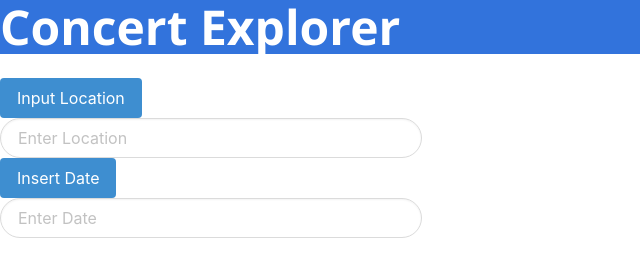
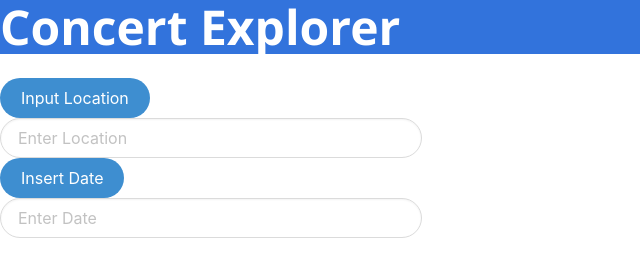
Before and after one commit to samschool789/sporting-events, a plain HTML site: page assets/index.html in a window 1280 px wide. Shown: the full height of the page, 0-640 px from the left. Drawn offline with nearby package versions, Linux system fonts and the light colour scheme.

Commit message:
Altered buttons to be rounded

```diff
--- a/assets/index.html
+++ b/assets/index.html
@@ -15,14 +15,14 @@
     <h1 class="title is-1 is-spaced has-text-white">Concert Explorer</h1>
     <div>
       <!--Make the buttons distinct-->
-      <button class="button is-info" id="location-button">Input Location</button>
+      <button class="button is-info is-rounded" id="location-button">Input Location</button>
     </div>
     <div id="enter-location" class="enter-location">
       <input class="input is-rounded" type="text" style="width:33%;" placeholder="Enter Location" id="input-location">
 
     </div>
     <div>
-      <button class="button is-info" id="insert-day">Insert Date</button>
+      <button class="button is-info is-rounded" id="insert-day">Insert Date</button>
     </div>
     <div id="enter-day" class="enter-day">
       <input class="input is-rounded" type="text" style="width:33%;" placeholder="Enter Date"id="input-day">
```
